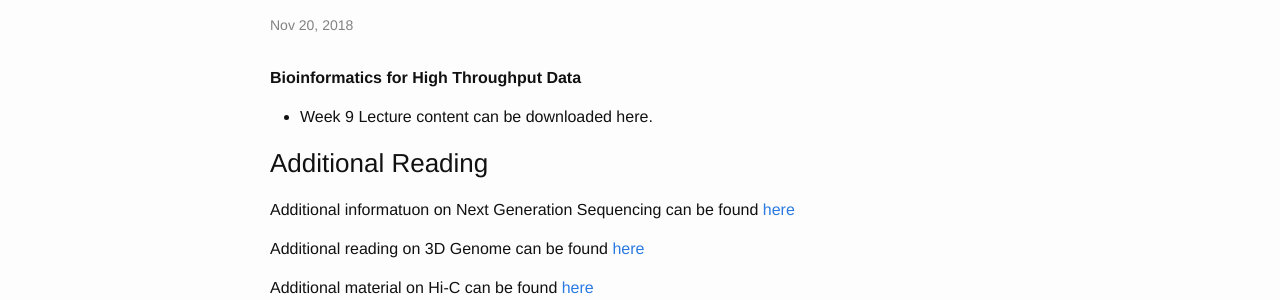
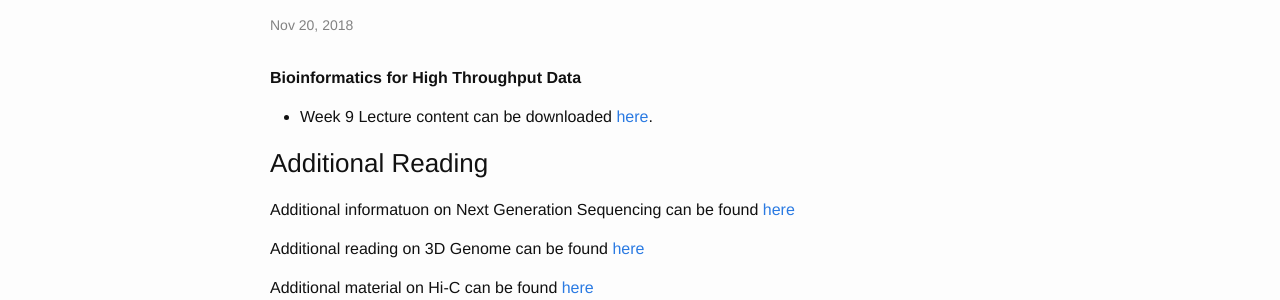
Before and after one commit to sods/bioinformatics, a Jekyll site: the page built from _posts/2018-11-19-week-9-bioinformatics-for-high-throughput-data.md, in a window 1280 px wide. Shown: the part 480-780 px from the top of the page. Built offline with Jekyll 4.4.1, drawn with Linux system fonts in a browser that asks for light colours; comment, search, counter and statistics services are not loaded; part of the change alters nothing that is shown.

```diff
--- a/_posts/2018-11-19-week-9-bioinformatics-for-high-throughput-data.md
+++ b/_posts/2018-11-19-week-9-bioinformatics-for-high-throughput-data.md
@@ -8,7 +8,7 @@ venue: FC-F02
 tagline: Bioinformatics for High Throughput Data
 ---
 
-* Week 9 Lecture content can be downloaded here.
+* Week 9 Lecture content can be downloaded [here](http://opendsi.cc/bioinformatics/assets/Lecture_Wk9.pdf).
 
 ### Additional Reading
 
```
